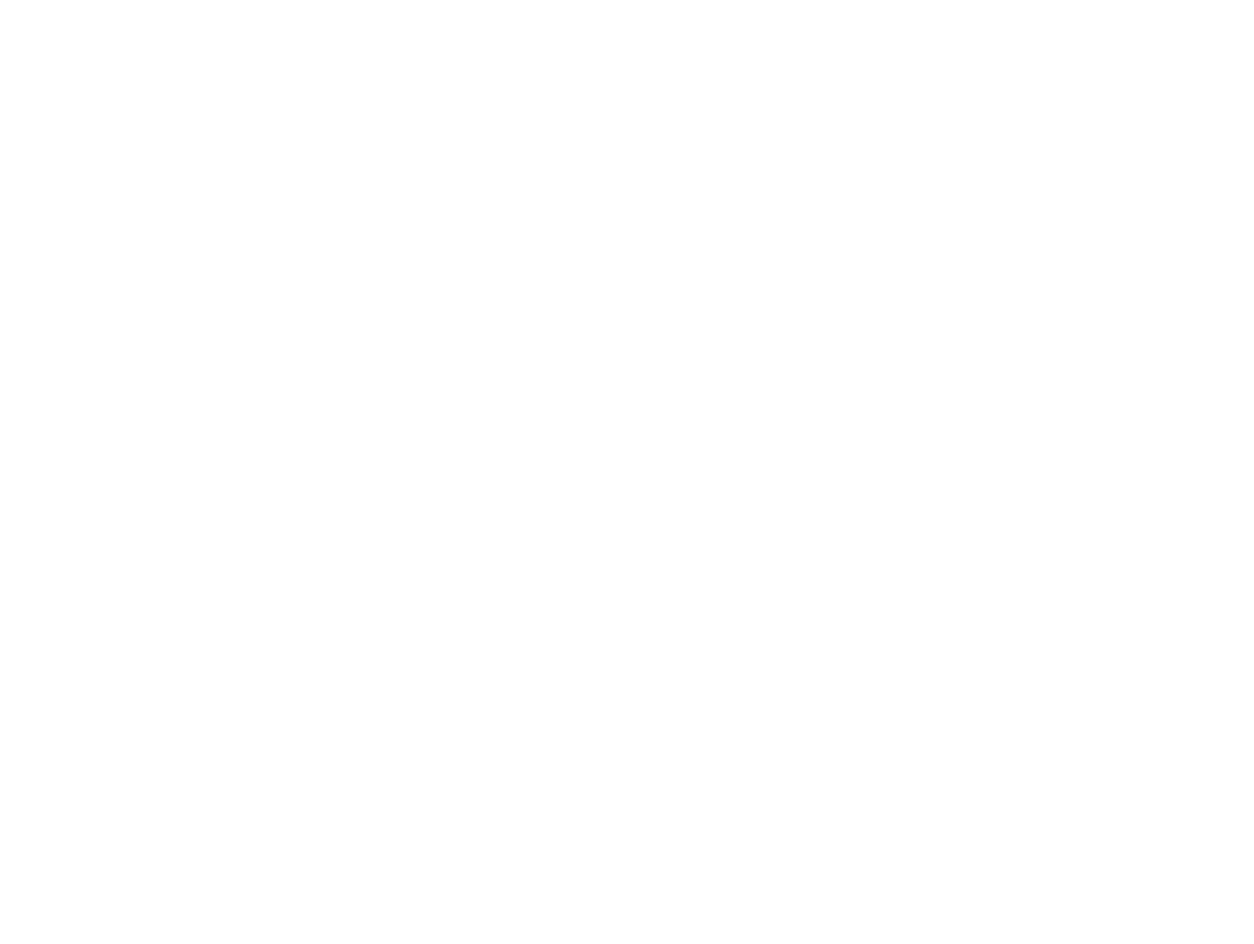
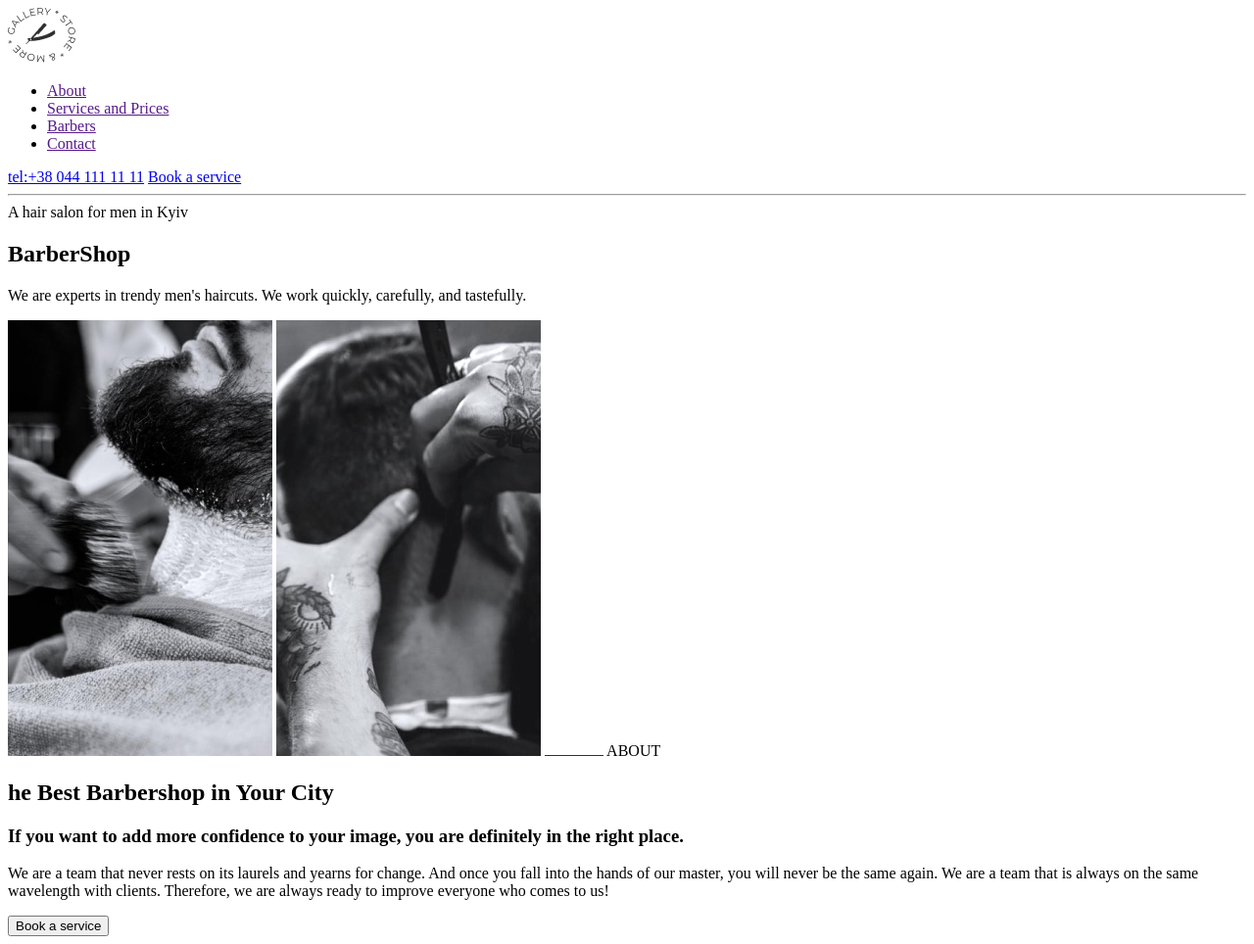
Before and after one commit to CristinaBaroian/Html-modulul-1, a plain HTML site: page index.html in a window 1280 px wide. Shown: the whole page at 98% size. Before the commit the page ends 800 px from the top, so only its background shows below. Drawn offline with Linux system fonts and the light colour scheme.

Commit message:
finish section

```diff
--- a/index.html
+++ b/index.html
@@ -1,13 +1,63 @@
 <!DOCTYPE html>
 <html lang="en">
-<head>
-    <meta charset="UTF-8">
-    <meta name="viewport" content="width=device-width, initial-scale=1.0">
+  <head>
+    <meta charset="UTF-8" />
+    <meta name="viewport" content="width=device-width, initial-scale=1.0" />
     <title>Modulul 1 HTML</title>
-</head>
-<body>
+  </head>
+  <body>
     <header>
+      <a href="index.html">
+        <img src="images/Logo.jpg" alt="barber-shop-logo" />
+      </a>
 
+      <nav>
+        <ul>
+          <li><a href="">About</a></li>
+          <li><a href="">Services and Prices</a></li>
+          <li><a href="">Barbers</a></li>
+          <li><a href="">Contact</a></li>
+        </ul>
+      </nav>
+
+      <a href="tel:+38 044 111 11 11">tel:+38 044 111 11 11</a>
+      <a href="https://goit.global/ro/contacts/" target="_blank"
+        >Book a service</a
+      >
     </header>
-</body>
+
+    <main>
+      <section>
+        <hr />
+        <span>A hair salon for men in Kyiv</span>
+        <h1>BarberShop</h1>
+        <p>
+          We are experts in trendy men's haircuts. We work quickly, carefully,
+          and tastefully.
+        </p>
+      </section>
+
+      <section>
+        <img src="images/about-img-1.png" alt="beard trimming" />
+        <img src="images/about-img-2.png" alt="hair cuting" />
+
+        <span>
+          <img src="images/linie orizontala.png" alt="orizontal line" /> ABOUT
+        </span>
+        <h1>he Best Barbershop in Your City</h1>
+        <h3>
+          If you want to add more confidence to your image, you are definitely
+          in the right place.
+        </h3>
+        <p>
+          We are a team that never rests on its laurels and yearns for change.
+          And once you fall into the hands of our master, you will never be the
+          same again. We are a team that is always on the same wavelength with
+          clients. Therefore, we are always ready to improve everyone who comes
+          to us!
+        </p>
+        <button>Book a service</button>
+      </section>
+    </main>
+  </body>
 </html>
```
Also changed, not shown: images/Logo.jpg (added), images/about-img-1.png (added), images/about-img-2.png (added), images/linie orizontala.png (added), 2 other files.
